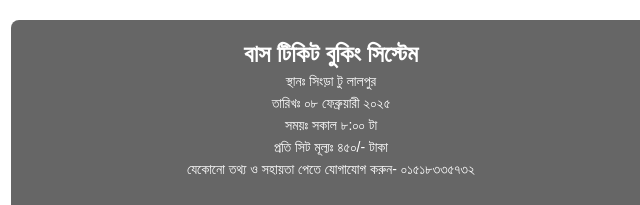
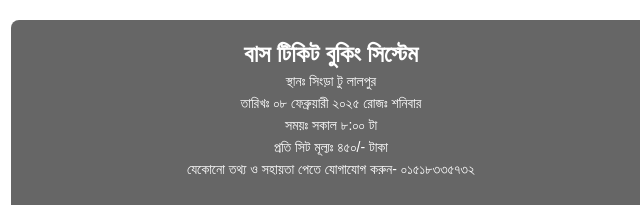
Before and after one commit to na77hid/Buy_Online_Bus_Ticket, a plain HTML site: page index.html in a window 1280 px wide. Shown: the top 205 px of the page, 309-949 px from the left. Drawn offline with Linux system fonts and the light colour scheme; no server answers.

Commit message:
Update index.html

```diff
--- a/index.html
+++ b/index.html
@@ -146,7 +146,7 @@
         <div class="header">
             <h1>বাস টিকিট বুকিং সিস্টেম</h1>
             <p>স্থানঃ সিংড়া টু লালপুর</p>
-            <p>তারিখঃ ০৮ ফেব্রুয়ারী ২০২৫</p>
+            <p>তারিখঃ ০৮ ফেব্রুয়ারী ২০২৫ রোজঃ শনিবার</p>
             <p>সময়ঃ সকাল ৮:০০ টা</p>
             <p>প্রতি সিট মূল্যঃ ৪৫০/- টাকা</p>
             <p>যেকোনো তথ্য ও সহায়তা পেতে যোগাযোগ করুন- ০১৫১৮৩৩৫৭৩২</p>
```
